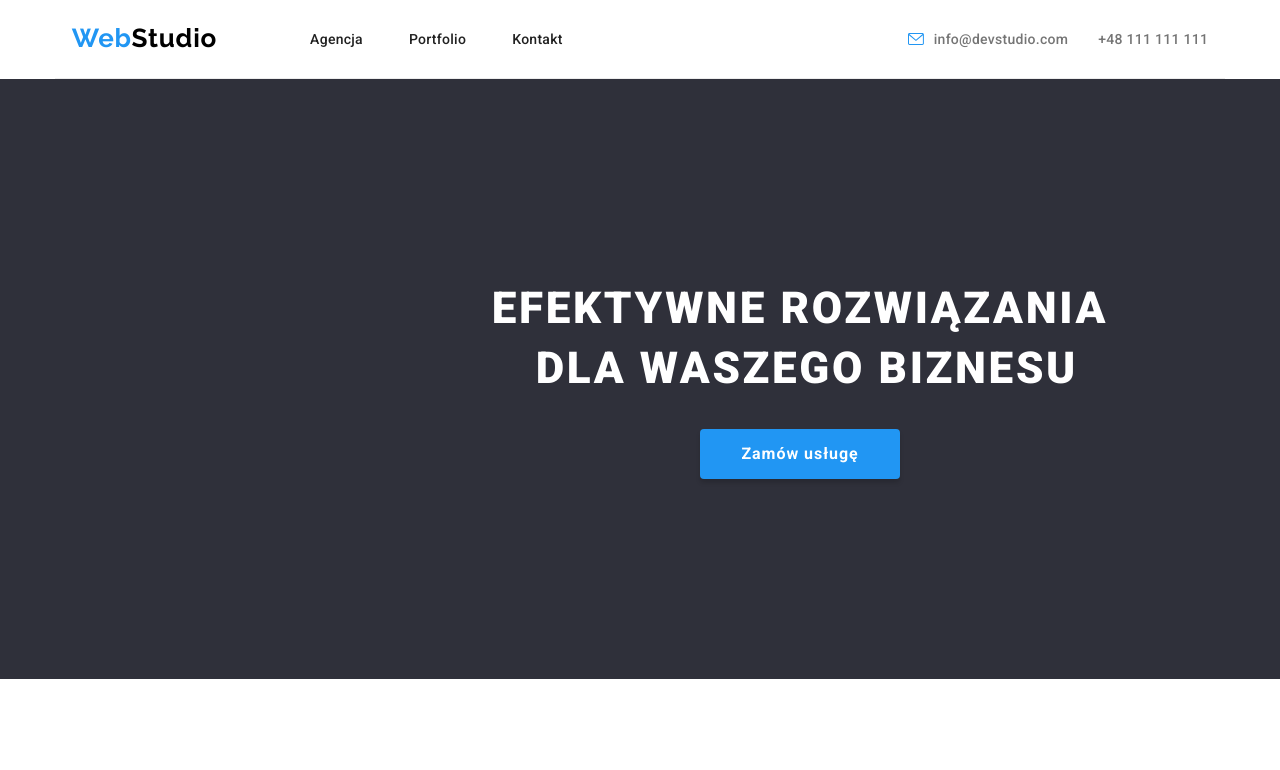
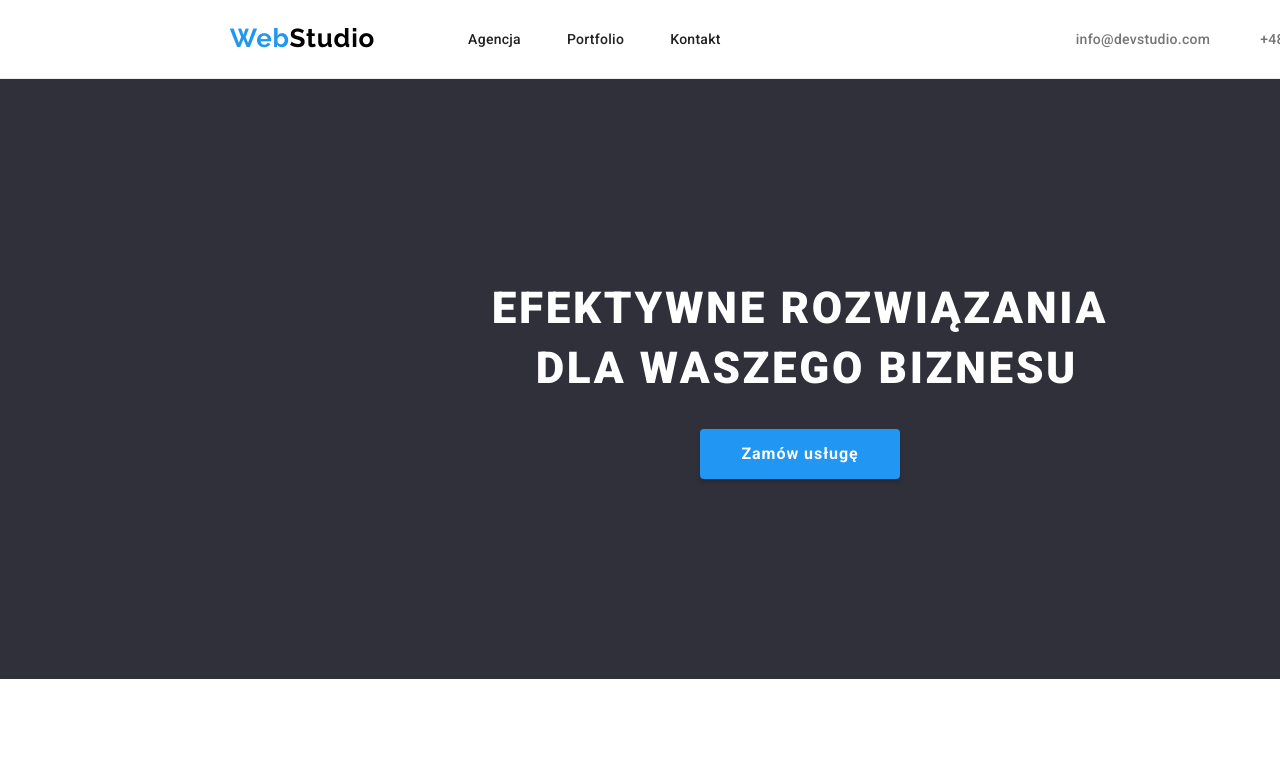
Before and after one commit to Mateusz-Gonera/goit-markup-hw-04, a plain HTML site: page index.html in a window 1280 px wide. Shown: the top 770 px of the page. Drawn offline with nearby package versions, Linux system fonts and the light colour scheme.

Commit message:
zmiana 3

```diff
--- a/css/style.css
+++ b/css/style.css
@@ -86,19 +86,19 @@ img {
 
 /* HEADER */
 
-.main-header {
-  display: flex;
-  justify-content: space-between;
-  margin: 0 auto;
-}
-
-.navigation {
+.navigation .container {
   display: flex;
   align-items: center;
   justify-content: center;
   padding-top: 24px;
   padding-bottom: 24px;
   border-bottom: 1px solid var(--menu-border-color);
+  width: 1600px;
+  margin: 0 auto;
+}
+
+.navigation {
+  padding: 0;
 }
 
 
@@ -137,8 +137,12 @@ img {
   margin-right: 30px;
 }
 
+
+
+
 .navigation-mail {
   margin-left: 10px;
+  margin-right: 50px;
 }
 
 .navigation-item-link {
--- a/index.html
+++ b/index.html
@@ -14,8 +14,8 @@
 </head>
 <body>
       <header class="main-header">
+            <section class="navigation section">
                   <div class="container">
-            <section class="navigation section">
                         <!--logo-->
                         <a class="logo-header" href="index.html"><span class="span-logo">Web</span>Studio</a>
                         <!--menu-->
@@ -32,14 +32,10 @@
                                     </li>
                               </ul>
                         </nav>
-            <div class="navigation-mail-container">
-            <svg class="navigation-icon" width="16" height="12">
-                  <use href="images/icons.svg#icon-envelope"></use>
-            </svg>
                         <a class="navigation-mail" href="mailto:info@devstudio.com">info@devstudio.com</a>
-            </div>
                         <a class="navigation-phone" href="tel:48111111111">+48 111 111 111</a>
                   </div>
+            </section>
       </header>
       <main class="main-content">
             <section class="head section">
```
Also changed, not shown: portfolio.html (+7 -3 lines). Lines whose indentation alone changed are shown as unchanged.
